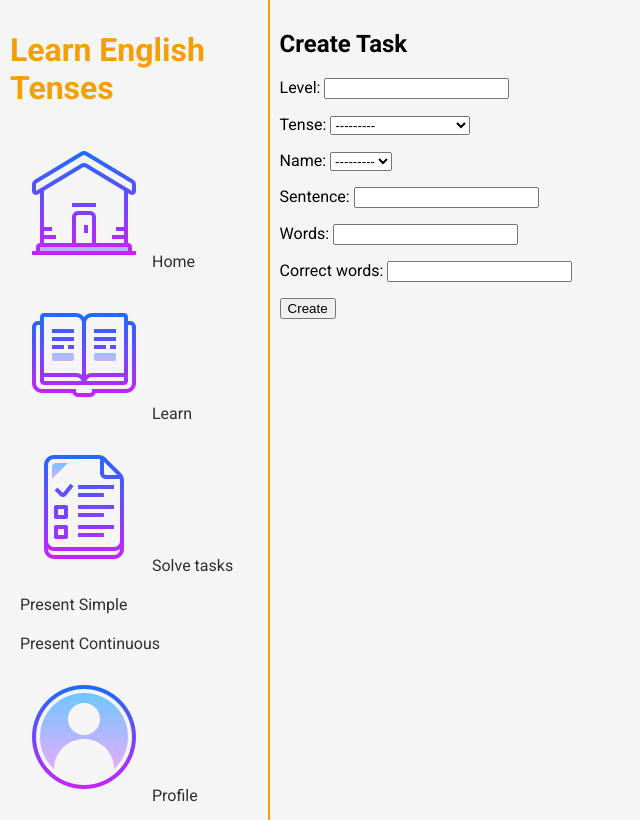
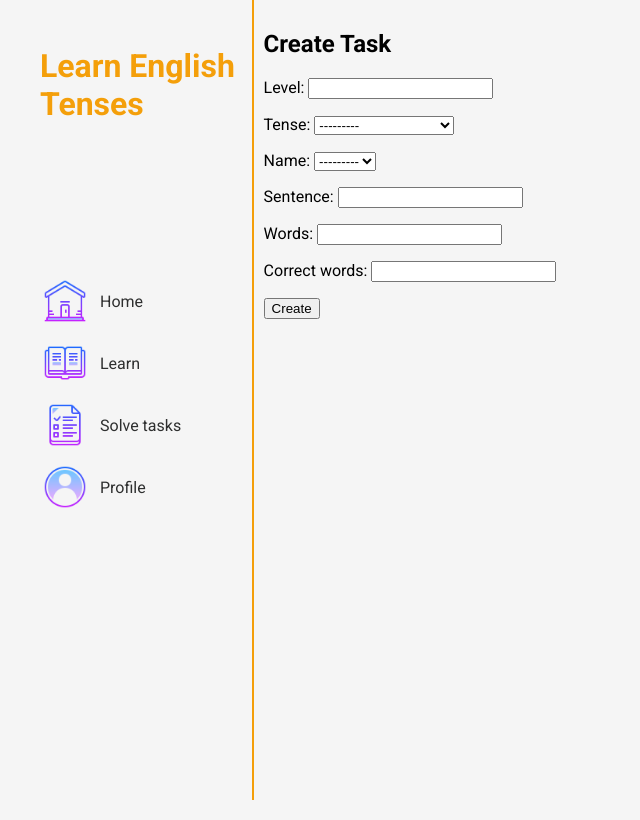
Before and after one commit to frankoklepac/zavrsni-rad, a Django app: page /home/create_task/ in a window 1280 px wide. Shown: the whole page, without its empty margins (0-640 px from the left). Run offline with Django 4.2, Linux system fonts and the light colour scheme; data comes from the database, SQL or seed files in the repository; both versions use the stored data as it was after the commit.

Commit message:
Added more style to the navigation bar for both the normal user and super user. When clicking 'Solve tasks' another navigation menu appears where user can choose what tense he wishes to solve.

````diff
--- a/LearnEnglishTenses/learntenses/static/learntenses/js/scripts.js
+++ b/LearnEnglishTenses/learntenses/static/learntenses/js/scripts.js
@@ -1,2 +1,5 @@
-```Currently empty because of an error where the file is not being loaded correctly.```
-```Will try to fix this issue in the future.```
+document.getElementById('solve-tasks').addEventListener('click', function(event) {
+  event.preventDefault();
+  var tasks = document.getElementById('tasks');
+  tasks.style.display = tasks.style.display === 'none' ? 'block' : 'none';
+});
--- a/LearnEnglishTenses/learntenses/static/learntenses/styles/base.css
+++ b/LearnEnglishTenses/learntenses/static/learntenses/styles/base.css
@@ -14,22 +14,32 @@ body {
 .navigation{
   display: flex;
   flex-direction: column;
+  justify-content: center;
+  position: relative;
   border-right: 2px solid #F49F0A;
   color: white;
-  padding: 10px;
+  padding: 0;
+  margin: 0;
   width: 20%;
   height: 100vh;
 }
 
 .navigation h1{
+  position: absolute;
+  top: 0;
+  padding-top: 10%;
+  width: 200px;
   color:#F49F0A;
+  padding-left: 40px;
 }
 
 .navigation a{
   color: #2E2F2F;
   text-decoration: none;
-  padding: 10px;
-  display: inline-block;
+  padding-left: 40px;
+  padding-bottom: 12px;
+  display: flex;
+  align-items: center;
   transition: background-color 0.3s ease;
 }
 
@@ -38,9 +48,44 @@ body {
   color: white;
 }
 
-
+.icon {
+  width: 50px;
+  padding-right: 10px;
+}
 
 .content{
   padding: 10px;
   width: 80%;
 }
+
+#solve-tasks {
+  position: relative;
+}
+
+#tasks {
+  position: absolute;
+  left: 100%;
+  top: 0;
+  display: none;
+  margin-top: 200px;
+  width: 200px;
+  background-color: red;
+}
+
+.logout-link {
+  background: none;
+  color: #2E2F2F;
+  border: none;
+  padding-left: 40px;
+  font: inherit;
+  cursor: pointer;
+  outline: inherit;
+  display: flex;
+  align-items: center;
+  user-select: none;
+}
+
+.logout-link:hover {
+  background-color: #F49F0A;
+  color: white;
+}
--- a/LearnEnglishTenses/learntenses/templates/learntenses/base.html
+++ b/LearnEnglishTenses/learntenses/templates/learntenses/base.html
@@ -12,39 +12,60 @@
     <div class="navigation">
       <h1>Learn English Tenses</h1>
       {% if request.user.is_superuser %}
-        <a href="{% url 'admin:index' %}">Admin</a>
+        <a href="{% url 'admin:index' %}">
+          <img class="icon" src="{% static 'learntenses/images/admin-panel.png' %}" alt="">
+          Admin Panel
+        </a>
         {% if request.user.is_authenticated %}
-          <a href="{% url 'home:create_task' %}">Create tasks</a>
-          <a href="{% url 'home:manage_tasks' %}">Manage tasks</a>
+          <a href="{% url 'home:create_task' %}">
+            <img class="icon" src="{% static 'learntenses/images/plus.png' %}" alt="">
+            Create tasks
+          </a>
+          <a href="{% url 'home:manage_tasks' %}">
+            <img class="icon" src="{% static 'learntenses/images/manage.png' %}" alt="">
+            Manage tasks
+          </a>
           <form method="POST" action="{% url 'home:logout' %}">
             {% csrf_token %}
-            <button type="submit">Logout</button>
+            <button type="submit" class="logout-link">
+              <img class="icon" src="{% static 'learntenses/images/logout.png' %}" alt="">
+              Logout
+            </button>
           </form>
         {% endif %}
       {% else %}
         <a href="{% url 'home:index' %}">
-          <img src="{% static 'learntenses/images/home.png' %}" alt="">
+          <img class="icon" src="{% static 'learntenses/images/home.png' %}" alt="">
           Home
         </a>
         <a href="#">
-          <img src="{% static 'learntenses/images/learn.png' %}" alt="">
+          <img class="icon" src="{% static 'learntenses/images/learn.png' %}" alt="">
           Learn
         </a>
-        <a href="#">
-          <img src="{% static 'learntenses/images/solve-tasks.png' %}" alt="">
+        <a href="#" id="solve-tasks">
+          <img class="icon" src="{% static 'learntenses/images/solve-tasks.png' %}" alt="">
           Solve tasks
         </a>
-        <a href="{% url 'home:task_list' 'present_simple' %}">Present Simple</a>
-        <a href="{% url 'home:task_list' 'present_continuous' %}">Present Continuous</a>
+        <div id="tasks" style="display: none;">
+          <a href="{% url 'home:task_list' 'present_simple' %}">Present Simple</a>
+          <a href="{% url 'home:task_list' 'present_continuous' %}">Present Continuous</a>
+          <a href="{% url 'home:task_list' 'present_perfect' %}">Present Perfect</a>
+          <a href="{% url 'home:task_list' 'past_simple' %}">Past Simple</a>
+          <a href="{% url 'home:task_list' 'past_continuous' %}">Past Continuous</a>
+          <a href="{% url 'home:task_list' 'past_perfect' %}">Past Perfect</a>
+          <a href="{% url 'home:task_list' 'future_simple' %}">Future Simple</a>
+          <a href="{% url 'home:task_list' 'future_continuous' %}">Future Continuous</a>
+          <a href="{% url 'home:task_list' 'future_perfect' %}">Future Perfect</a>
+        </div>
         <a href="{% url 'home:profile' %}">
-          <img src="{% static 'learntenses/images/profile.png' %}" alt="">
+          <img class="icon" src="{% static 'learntenses/images/profile.png' %}" alt="">
           Profile
         </a>
         {% if request.user.is_authenticated %}
           <form method="POST" action="{% url 'home:logout' %}">
             {% csrf_token %}
-            <button type="submit">
-              <img src="{% static 'learntenses/images/logout.png' %}" alt="">
+            <button type="submit" class="logout-link">
+              <img class="icon" src="{% static 'learntenses/images/logout.png' %}" alt="">
               Logout
             </button>
           </form>
@@ -56,6 +77,8 @@
       {% endblock %}
     </div>
   </div>
-  <!--<script src="{% static 'learntenses/js/scripts.js' %}"></script>-->
+  <script src="{% static 'learntenses/js/scripts.js' %}">
+
+  </script>
 </body>
 </html>
````
Also changed, not shown: LearnEnglishTenses/db.sqlite3, LearnEnglishTenses/learntenses/static/learntenses/images/admin-panel.png (added), LearnEnglishTenses/learntenses/static/learntenses/images/manage.png (added), LearnEnglishTenses/learntenses/static/learntenses/images/plus.png (added).
